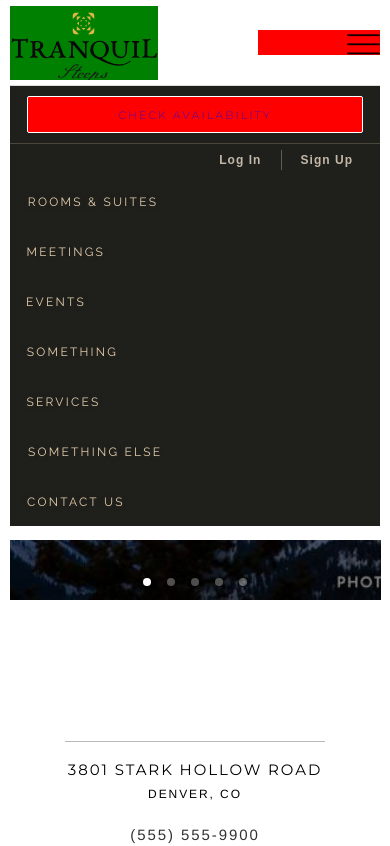
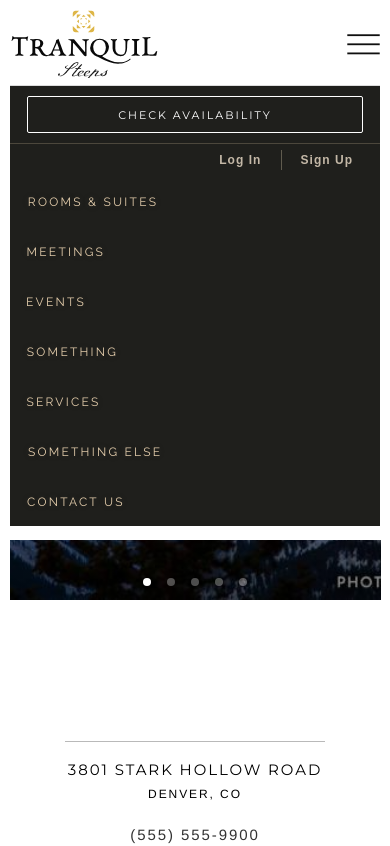
Before and after one commit to Gabewest1/hotel, a React (Create React App) app: page / in a window 390 px wide. Shown: the top 846 px of the page. Built offline with nearby package versions, Linux system fonts and the light colour scheme; a web font is replaced by a local one.

Commit message:
Updated <Navbar /> to keep the logo in middle on tablet and desktop and move to the left on mobile.

```diff
--- a/src/components/CheckAvailabilityButton/index.js
+++ b/src/components/CheckAvailabilityButton/index.js
@@ -39,8 +39,6 @@ const BookRoomButton = styled(Link)`
 
     @media (max-width: 699px) {
         width: 100%;
-        background-color: red;
-        color: purple;
     }
 
     &:hover {
--- a/src/components/Navbar/index.js
+++ b/src/components/Navbar/index.js
@@ -17,22 +17,24 @@ class Navbar extends React.Component {
         return (
             <NavbarView { ...this.props }>
                 <TopNavbar>
-                        <ShowComponent style={{flexBasis: '33%'}} breakpoint={ FIRST_QUERY() } flex>
+                    <ShowComponent breakpoint={ FIRST_QUERY() } flex>
                         <Login/>
                     </ShowComponent>
-                        <ShowComponent style={{flexBasis: '33%'}} breakpoint={[[700, FIRST_QUERY(-1)]]}>
+
+                    <ShowComponent breakpoint={[[700, FIRST_QUERY(-1)]]}>
                         <CheckAvailabilityButton style={{marginTop: '5px'}}/>
                     </ShowComponent>
-                        <_Link to="/" style={{flexBasis: '33%'}}>
+
+                    <_Link to="/">
                         <Logo src="/assets/images/logo9.svg" />
                     </_Link>
-                        <MenuWrapper>
+
                     <MenuIcon
                         src="/assets/images/menu.svg"
                         onClick={() => this.setState({ isExpanded: ! isExpanded })}
                     />
-                        </MenuWrapper>
-                        <ShowComponent style={{flexBasis: '33%'}} breakpoint={ FIRST_QUERY() } flex>
+
+                    <ShowComponent breakpoint={ FIRST_QUERY() } flex>
                         <CheckAvailabilityButton />
                     </ShowComponent>
 
@@ -73,19 +75,16 @@ const TopNavWrapper = styled.div`
     width: 100%;
     display: flex;
     justify-content: center;
-`
-const MenuWrapper = styled.div`
-    flex-basis: 33%;
-    background-color: red;
-    display: flex;
-    justify-content: flex-end;
+    position: relative;
 `
 const _Link = styled(Link)`
-    flex-basis: 33%;
-    display: flex;
-    justify-content: center;
+    position: absolute;
+    left: 49.5%;
+    transform: translateX(-50%);
 
-    ${ Logo } {
+    @media(max-width: 699px) {
+        position: static;
+        transform: none;
     }
 `
 
@@ -103,10 +102,7 @@ const NAV_BAR_STYLE = `
     box-sizing: border-box;
 `
 
-const Logo = styled.img`
-    background-color: green;
-
-`
+const Logo = styled.img``
 
 const ListItem = styled.li`
     text-transform: uppercase;
@@ -193,8 +189,6 @@ const BottomNavbar = styled.div`
 
     @media (max-width: 699px) {
         height: ${({ isExpanded }) => isExpanded ? "455px" : "0px" };
-
-
     }
 
     @media (max-width: ${ FIRST_QUERY(-1) }) {
```
Also changed, not shown: public/assets/images/logo9.svg. Lines whose indentation alone changed are shown as unchanged.
